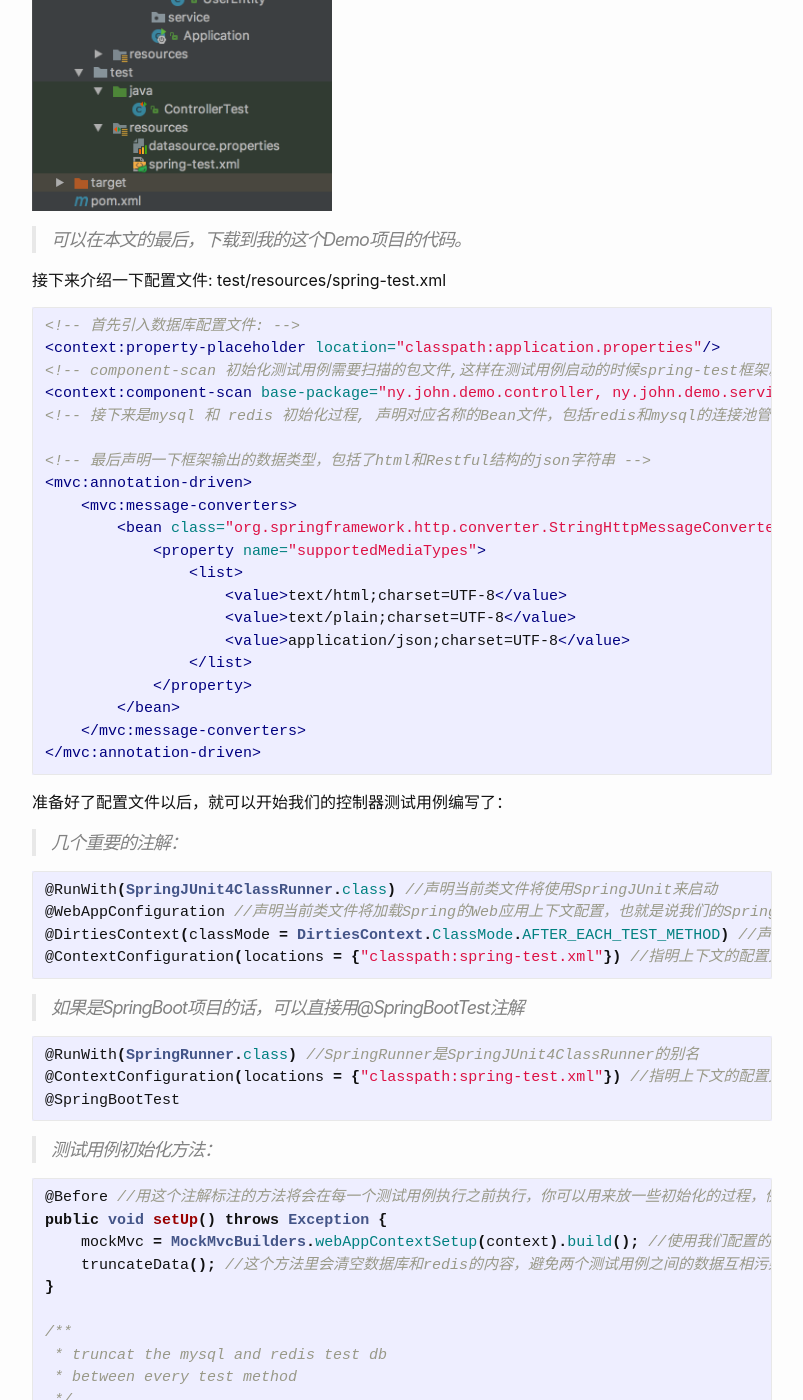
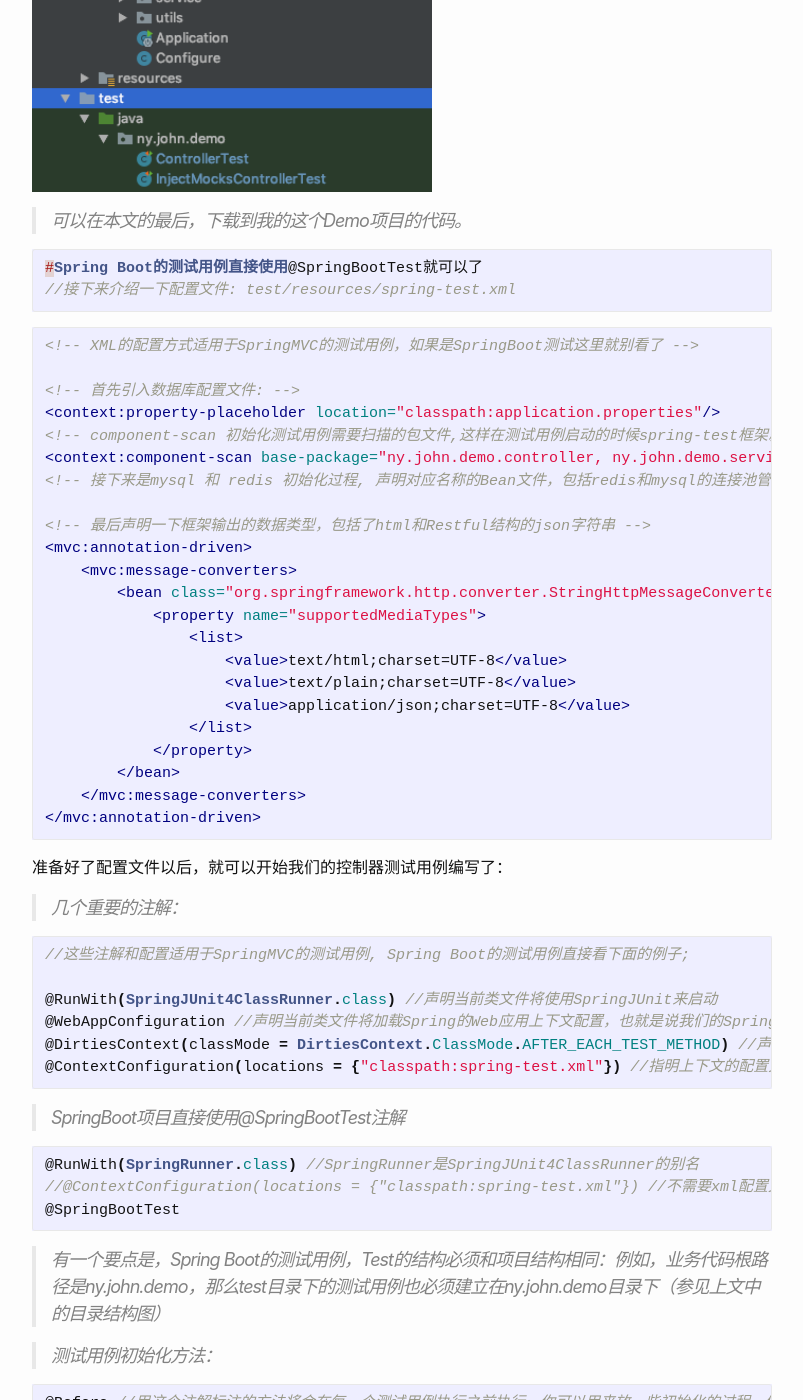
Before and after one commit to JohnnyChenS/johnnychens.github.io, a Jekyll site: the page built from _posts/2018-04-09-writing-tests-of-controller-layer.md, in a window 1280 px wide and 1400 px high, scrolled down 1368 px. Shown: the whole window, without its empty margins (238-1041 px from the left). Built offline with Jekyll 4.4.1, drawn with Linux system fonts in a browser that asks for light colours; comment, search, counter and statistics services are not loaded; some of the changed text lies outside the part shown.

Commit message:
修改spring boot注解

````diff
--- a/_posts/2018-04-09-writing-tests-of-controller-layer.md
+++ b/_posts/2018-04-09-writing-tests-of-controller-layer.md
@@ -32,7 +32,7 @@ assertEquals(32,$responseJson['age']);
 
 好了，了解完上面的使用场景，接下来就介绍一下我在开发JAVA项目时，如何实现以上测试用例的覆盖的。
 
-首先导入Spring Test的依赖包
+首先导入Spring Test的依赖包（以spring boot项目为例）
 ```
 <dependency>
     <groupId>org.springframework.boot</groupId>
@@ -43,12 +43,19 @@ assertEquals(32,$responseJson['age']);
 
 建立一个入下图结构的Demo项目：
 
-<img src="{{"/assets/img/structure.png" | absolute_url}}" title="结构" width="300px" />
+<img src="{{"/assets/img/structure.png" | absolute_url}}" title="结构" width="400px" />
 
 >可以在本文的最后，下载到我的这个Demo项目的代码。
 
-接下来介绍一下配置文件: test/resources/spring-test.xml
+
+```java
+#Spring Boot的测试用例直接使用@SpringBootTest就可以了
+//接下来介绍一下配置文件: test/resources/spring-test.xml
+```
+
 ```xml
+<!-- XML的配置方式适用于SpringMVC的测试用例，如果是SpringBoot测试这里就别看了 -->
+
 <!-- 首先引入数据库配置文件: -->
 <context:property-placeholder location="classpath:application.properties"/>
 <!-- component-scan 初始化测试用例需要扫描的包文件,这样在测试用例启动的时候spring-test框架就会把dao, service, controller 等Bean资源加载到内存中 -->
@@ -74,18 +81,22 @@ assertEquals(32,$responseJson['age']);
 >几个重要的注解：
 
 ```java
+//这些注解和配置适用于SpringMVC的测试用例, Spring Boot的测试用例直接看下面的例子;
+
 @RunWith(SpringJUnit4ClassRunner.class) //声明当前类文件将使用SpringJUnit来启动
 @WebAppConfiguration //声明当前类文件将加载Spring的Web应用上下文配置，也就是说我们的Spring mvc结构的上下文会被我们的测试用例理解
 @DirtiesContext(classMode = DirtiesContext.ClassMode.AFTER_EACH_TEST_METHOD) //声明当前类的每一个测试用例执行过后上下文都是不可信的，将会被重新加载；也就是说每一个Test过后都会重新初始化上下文
 @ContextConfiguration(locations = {"classpath:spring-test.xml"}) //指明上下文的配置文件地址
 ```
->如果是SpringBoot项目的话，可以直接用@SpringBootTest注解
+>SpringBoot项目直接使用@SpringBootTest注解
 
 ```java
 @RunWith(SpringRunner.class) //SpringRunner是SpringJUnit4ClassRunner的别名
-@ContextConfiguration(locations = {"classpath:spring-test.xml"}) //指明上下文的配置文件地址
+//@ContextConfiguration(locations = {"classpath:spring-test.xml"}) //不需要xml配置文件
 @SpringBootTest
 ```
+
+>有一个要点是，Spring Boot的测试用例，Test的结构必须和项目结构相同：例如，业务代码根路径是ny.john.demo，那么test目录下的测试用例也必须建立在ny.john.demo目录下（参见上文中的目录结构图）
 
 >测试用例初始化方法：
 
````
Also changed, not shown: other parts of _posts/2018-04-09-writing-tests-of-controller-layer.md (+0 -1 lines), assets/img/structure.png.
